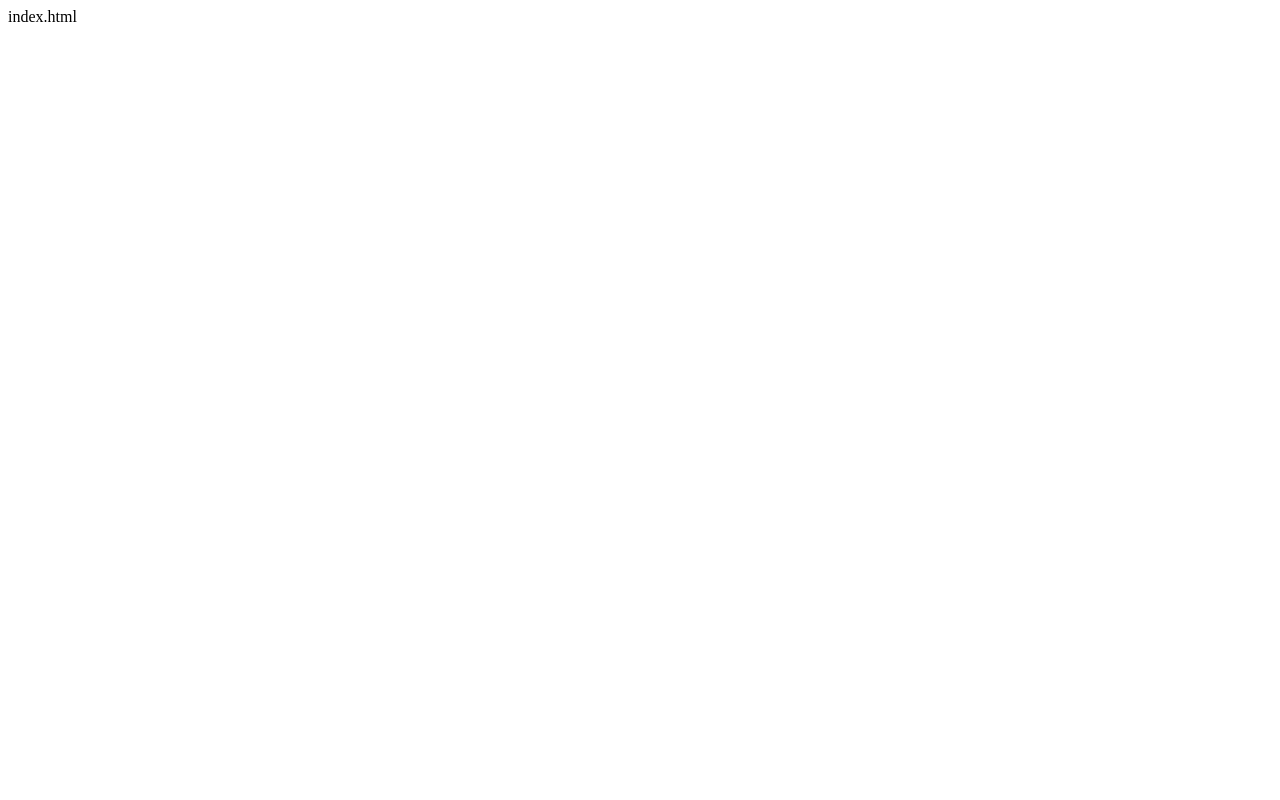
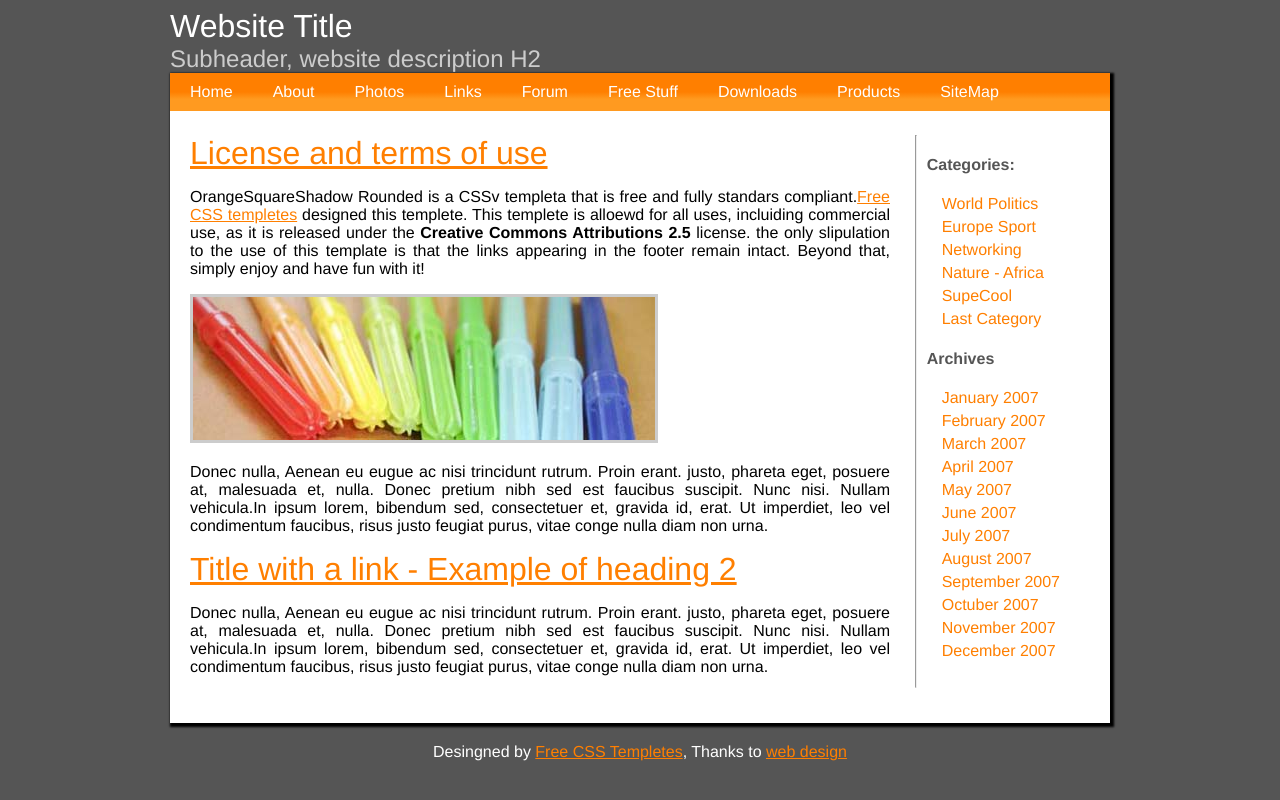
Before and after one commit to DDI-ESFOT/html-y-css-basico-Vicentedelgado, a plain HTML site: page index.html in a window 1280 px wide. Drawn offline with Linux system fonts and the light colour scheme.

Commit message:
Ejercicio de la clase 7 Vicente Delgado

```diff
--- a/index.html
+++ b/index.html
@@ -1 +1,79 @@
-index.html
+<!DOCTYPE html>
+<html>
+<head>
+	<link rel="stylesheet" type="text/css" href="style/style.css">
+	<title>Ejercicio clase7</title>
+</head>
+<body class="body1">
+	<div class="div1">
+		<header>
+			<h1>Website Title</h1>
+			<h2>Subheader, website description H2</h2>
+		</header>
+	</div>
+
+	<div class="main">
+		<!--<div class="cuadrado"></div>-->
+		<nav>
+			<ul>
+				<li><a>Home</a></li>
+				<li><a>About</a></li>
+				<li><a>Photos</a></li>
+				<li><a>Links</a></li>
+				<li><a>Forum</a></li>
+				<li><a>Free Stuff</a></li>
+				<li><a>Downloads</a></li>
+				<li><a>Products</a></li>
+				<li><a>SiteMap</a></li>
+			</ul>
+		</nav>
+		<div class="row">
+			<div class="col-3">
+				<h1><a href="">License and terms of use</a></h1>
+				<p>OrangeSquareShadow Rounded is a CSSv templeta that is free and fully standars compliant.<a href="">Free CSS templetes</a> designed this templete. This templete is alloewd for all uses, incluiding commercial use, as it is released under the <strong>Creative Commons Attributions 2.5 </strong> license. the only slipulation to the use of this template is that the links appearing in the footer remain intact. Beyond that, simply enjoy and have fun with it!</p>
+				<div class="imagen">
+					<img src="images/pic.jpg">
+				</div>
+				<p>Donec nulla, Aenean eu eugue ac nisi trincidunt rutrum. Proin erant. justo, phareta eget, posuere at, malesuada et, nulla. Donec pretium nibh sed est faucibus suscipit. Nunc nisi. Nullam vehicula.In ipsum lorem, bibendum sed, consectetuer et, gravida id, erat. Ut imperdiet, leo vel condimentum faucibus, risus justo feugiat purus, vitae conge nulla diam non urna.</p>
+
+				<h1><a href="">Title with a link - Example of heading 2</a></h1>
+
+				<p>Donec nulla, Aenean eu eugue ac nisi trincidunt rutrum. Proin erant. justo, phareta eget, posuere at, malesuada et, nulla. Donec pretium nibh sed est faucibus suscipit. Nunc nisi. Nullam vehicula.In ipsum lorem, bibendum sed, consectetuer et, gravida id, erat. Ut imperdiet, leo vel condimentum faucibus, risus justo feugiat purus, vitae conge nulla diam non urna.</p>
+			</div >
+			<hr class="hr2">
+			<div class="col-4">
+				<h4>Categories:</h4>
+				<ul>
+					<li>World Politics</li>
+					<li>Europe Sport</li>
+					<li>Networking</li>
+					<li>Nature - Africa</li>
+					<li>SupeCool</li>
+					<li>Last Category</li>
+				</ul>
+				<h4>Archives</h4>
+				<ul>
+					<li>January 2007</li>
+					<li>February 2007</li>
+					<li>March 2007</li>
+					<li>April 2007</li>
+					<li>May 2007</li>
+					<li>June 2007</li>
+					<li>July 2007</li>
+					<li>August 2007</li>
+					<li>September 2007</li>
+					<li>Octuber 2007</li>
+					<li>November 2007</li>
+					<li>December 2007</li>
+				</ul>
+
+			</div>
+
+		</div>
+
+	</div>
+	<footer> Desingned by <a href="">Free CSS Templetes</a>, Thanks to <a href="">web design</a></footer>
+
+
+</body>
+</html>
--- /dev/null
+++ b/style/style.css
@@ -0,0 +1,113 @@
+html{
+	font-family: Helvetica, sans-serif;
+}
+.body1{
+	background-color: #555555;
+}
+.div1{
+	width: 940px;
+	margin: 0 auto;
+	margin-bottom: 10px;
+}
+.main{
+	background-color: #ffffff;
+	width: 940px;
+	height: 650px;
+	margin: 10px 15px 20px 30px;
+	margin:0 auto;
+	position: relative;
+	box-shadow: 2px 2px 2px 2px black;
+}
+
+.cuadrado{
+	height: 100px;
+	width: 100px;
+	background-color: blue;
+	position: absolute;
+    top: 50%;
+    left: 50%;
+    transform: translate(-50%, -50px);
+}
+ header{
+ 	color:#ffffff;
+ 	background-color: #555555;
+ 	font-weight: normal;
+
+}
+
+ h1{
+ 	margin: 0;
+ 	font-weight: normal;
+ }
+ h1 a{
+ 	color:#ff7f00;
+ }
+ h2{
+ 	margin-top: 0px;
+ 	opacity: 1.5;
+ 	color:#cccccc;
+ 	font-weight: normal;
+ }
+ nav ul{
+ 	display: flex;
+ 	list-style: none;
+ 	padding: 0;
+ 	justify-content: flex-start;
+ }
+ nav ul li{
+ 	color: #ffffff;
+ 	margin: 10px 20px;
+ }
+ nav{
+ 	background: rgb(255,127,0);
+    background: linear-gradient(180deg, rgba(255,127,0,1) 50%, rgba(255,154,32,1) 69%);
+    margin-top: -20px;
+ }
+ nav ul li a{
+ 	color:#ffffff;
+ 	padding: 0;
+ }
+ nav a {
+	color: #ffffff;
+    padding: 15px;
+}
+.row{
+	display: flex;
+	margin-left: 20px;
+}
+.col-3{
+	width: 700px;
+	margin-top: 8px;
+}
+img{
+	border: 3px solid;
+	color: #cccccc;
+}
+p{
+	text-align: justify;
+}
+p a{
+	color:#ff7f00;
+}
+.col-4{
+	margin: 8px 50px 20px -15px;
+}
+.col-4 ul{
+	list-style: none;
+	margin-left: -25px;
+}
+.col-4 ul li{
+	margin-bottom: 5px;
+	color:#ff7f00;
+}
+.col-4 h4{
+	color: #555555;
+}
+footer{
+	margin-top: 20px;
+	text-align: center;
+	color: #ffffff;
+}
+footer a{
+	color:#ff7f00;
+}
```
